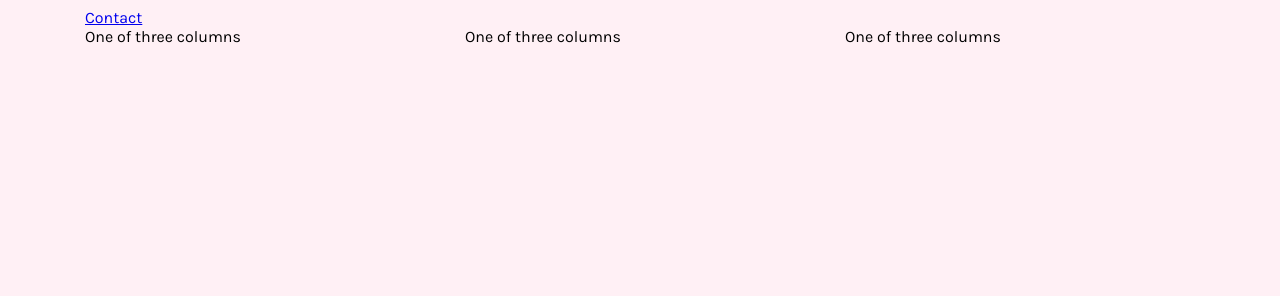
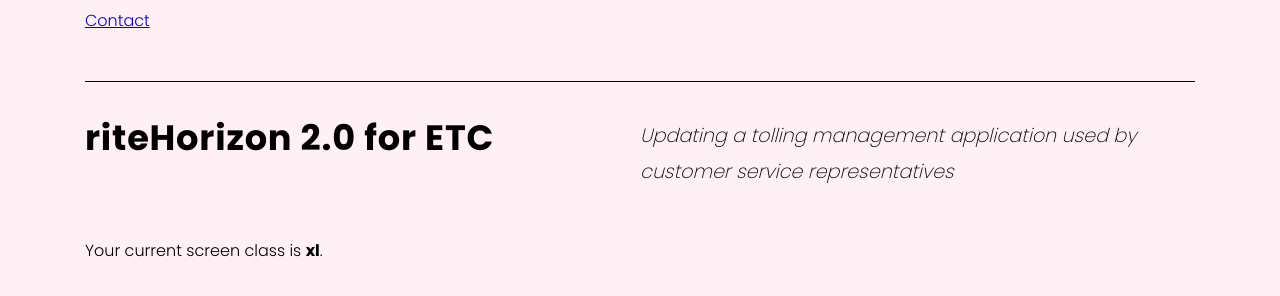
Before and after one commit to jinny-seo/jinny-seo.github.io, a Gatsby site: page / in a window 1280 px wide. Built offline with nearby package versions, Linux system fonts and the light colour scheme; Gatsby itself is replaced by a stand-in of ours.

Commit message:
title header in place

```diff
--- a/package.json
+++ b/package.json
@@ -22,7 +22,8 @@
     "react-dom": "^16.12.0",
     "react-grid-system": "^6.3.0",
     "typeface-karla": "0.0.72",
-    "typeface-open-sans": "0.0.75"
+    "typeface-open-sans": "0.0.75",
+    "typeface-poppins": "0.0.72"
   },
   "devDependencies": {
     "gh-pages": "^2.2.0",
--- /dev/null
+++ b/src/components/titleheader.js
@@ -0,0 +1,39 @@
+import React from "react"
+
+import { Row, Col } from "react-grid-system"
+
+export default () => (
+  <Row
+    className="section"
+    nogutter
+    style={{
+      borderTop: `1px solid #000`,
+      fontFamily: `Poppins`,
+      paddingTop: `2.25rem`,
+    }}
+  >
+    <Col md={6}>
+      <h1
+        style={{
+          marginRight: `2.5rem`,
+          marginBlockStart: `0`,
+          marginBlockEnd: `1.25rem`,
+        }}
+      >
+        riteHorizon 2.0 for ETC
+      </h1>
+    </Col>
+    <Col md={6}>
+      <h2
+        style={{
+          fontStyle: `italic`,
+          marginBlockStart: `0`,
+          marginBlockEnd: `0`,
+        }}
+      >
+        Updating a tolling management application used by customer service
+        representatives
+      </h2>
+    </Col>
+  </Row>
+)
--- a/src/pages/index.js
+++ b/src/pages/index.js
@@ -1,19 +1,43 @@
 import React from "react"
+import TitleHeader from "../components/titleheader"
+
+import { Link } from "gatsby"
 
 import { Container, Row, Col } from "react-grid-system"
-import { Link } from "gatsby"
+import { ScreenClassRender } from "react-grid-system"
+import { Visible } from "react-grid-system"
 
 require("typeface-karla")
+require("typeface-poppins")
 
 export default () => (
-  <div className="pink-div" style={{ fontFamily: `Karla` }}>
+  <div
+    className="pink-div"
+    style={{ fontFamily: `Poppins`, fontWeight: `300` }}
+  >
     <Container>
       <Link to="/contact/">Contact</Link>
-      <Row>
-        <Col sm={4}>One of three columns</Col>
-        <Col sm={4}>One of three columns</Col>
-        <Col sm={4}>One of three columns</Col>
-      </Row>
+      <TitleHeader />
+
+      <p>
+        <span>Your current screen class is </span>
+        <Visible xs>
+          <strong>xs</strong>
+        </Visible>
+        <Visible sm>
+          <strong>sm</strong>
+        </Visible>
+        <Visible md>
+          <strong>md</strong>
+        </Visible>
+        <Visible lg>
+          <strong>lg</strong>
+        </Visible>
+        <Visible xl>
+          <strong>xl</strong>
+        </Visible>
+        <span>.</span>
+      </p>
     </Container>
   </div>
 )
--- a/src/styles/global.css
+++ b/src/styles/global.css
@@ -1,3 +1,21 @@
+* {
+  /* border: 1px dotted red; */
+}
+
 html {
   background-color: lavenderblush;
 }
+h1 {
+  letter-spacing: 0.05rem;
+  font-size: 2.2rem;
+  line-height: 2.5rem;
+}
+h2 {
+  font-weight: 200;
+  font-size: 1.2rem;
+  line-height: 2.25rem;
+}
+
+.section {
+  margin: 3rem 0;
+}
```
Also changed, not shown: 1 other file.
